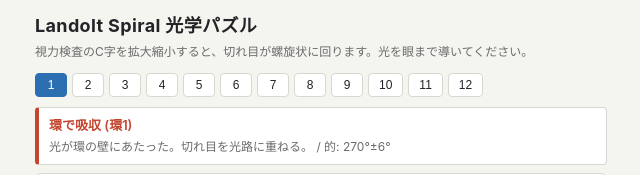
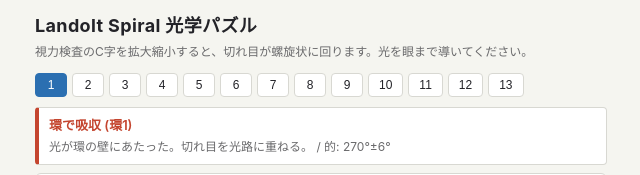
Before and after one commit to milkyroad684/landolt-spiral, a plain HTML site: page game.html in a window 1280 px wide. Shown: the top 175 px of the page, 319-959 px from the left. Drawn offline with Linux system fonts and the light colour scheme.

Commit message:
Stage 4/9 を素直な解に修正し Stage 13(片面ミラー)を追加
- Stage 4/9: 閉じ込め(ロゼット)ルートのみだった解を、各機能環を
  1回ずつ使う最少バウンスの素直な道に再設計
- Stage 13: 片面ミラー(O)ギミック新規追加(外面=反射/内面=吸収/切れ目=素通り)
- README を全13ステージ・7ギミックに更新、凡例に片面ミラーを追記
- .gitignore に設計ログ(HANDOFF.md, tasks/)・バックアップ・作業用ファイルを追加

Co-Authored-By: Claude Opus 4.8 (1M context) <noreply@anthropic.com>

```diff
--- a/game.html
+++ b/game.html
@@ -242,6 +242,7 @@ svg.board {
       <span class="item"><span class="sw" style="background:#888780"></span>通常環 (壁は吸収)</span>
       <span class="item"><span class="sw" style="background:#BA7517"></span>プリズム (本体で屈折)</span>
       <span class="item"><span class="sw" style="background:#378ADD"></span>ミラー (反射)</span>
+      <span class="item"><span class="sw" style="background:#1FA8A0"></span>片面ミラー (外面は反射・内面は吸収)</span>
       <span class="item"><span class="sw" style="background:#D4537E"></span>ハーフミラー (分岐)</span>
       <span class="item"><span class="sw" style="background:#BA7517;border-style:dashed"></span>可変レンズ (径で屈折量変化)</span>
       <span class="item"><span class="sw" style="background:#2D9D4E"></span>緑フィルター</span>
@@ -282,6 +283,7 @@ const COLORS = {
   N: '#888780',
   P: '#BA7517',
   M: '#378ADD',
+  O: '#1FA8A0',
   H: '#D4537E',
   L: '#BA7517',
   F_r: '#C4452F',
@@ -454,6 +456,22 @@ function trace(stage, rings) {
           allMarks.push({ kind: 'reflect', x: Q[0], y: Q[1] });
           P = Q; bounces++;
           break;
+        case 'O':
+          // 片面ミラー: 外側の面=鏡(反射) / 内側の面=吸収 / 切れ目=素通り。
+          // 法線 nrm は中心から外向き。光の進行方向 d との内積で当たった面を判定する。
+          if (inGap) { P = Q; break; }
+          if (d[0]*nrm[0] + d[1]*nrm[1] < 0) {
+            // 内向きに進んで当たった = 外面に当たった → 反射
+            d = reflectDir(d, nrm);
+            allMarks.push({ kind: 'reflect', x: Q[0], y: Q[1] });
+            P = Q; bounces++;
+          } else {
+            // 外向きに進んで当たった = 内面に当たった → 吸収
+            allMarks.push({ kind: 'absorb', x: Q[0], y: Q[1] });
+            finished.push({ status: 'absorb', ringIdx: bestIdx, color });
+            terminated = true;
+          }
+          break;
         case 'F':
           // 切れ目は物理的な穴: 色を問わず素通り。本体は色一致時のみ通過。
           if (inGap || color === 'white' || color === ring.color) {
@@ -530,14 +548,14 @@ const STAGES = [
   },
   {
     id: 4, name: "Stage 4 — 屈折と反射",
-    hint: "通常環の切れ目から出し、プリズムで曲げ、ミラーで反射させて下方の眼へ。",
-    target: 140.5, tol: 10, source: 'white',
+    hint: "内側のミラーで光を折り返し、プリズムで曲げて、外環の切れ目から眼へ通す。",
+    target: 69.1, tol: 10, source: 'white',
     rings: [
-      { type:'N', k:60,        t0:339.1, r:75 },
-      { type:'P', delta:-56.7, k:-160,  t0:108.9, r:125 },
-      { type:'M', k:100,       t0:38.1,  r:210 },
+      { type:'M', k:110,       t0:169.0, r:78,  gapHalf:16 },
+      { type:'P', delta:-30.5, k:-130,  t0:326.8, r:130, gapHalf:16 },
+      { type:'N', k:70,        t0:20.6,  r:210, gapHalf:16 },
     ],
-    // solved: r=[44,71,198]
+    // solved: r=[61,105,167]（内ミラーで折返し→プリズム本体で屈折→外環の切れ目から眼）
   },
   {
     id: 5, name: "Stage 5 — 可変レンズ",
@@ -583,14 +601,14 @@ const STAGES = [
   },
   {
     id: 9, name: "Stage 9 — 多段反射",
-    hint: "ミラー→プリズム→ミラーで角度を稼ぐ。反射しすぎると迷光になり出口を失う。",
-    target: 305, tol: 5, source: 'white',
+    hint: "内プリズムで斜めに振り、2枚のミラーで反射して角度を稼ぎ、外ミラーの切れ目から眼へ。",
+    target: 204.7, tol: 10, source: 'white',
     rings: [
-      { type:'M', k:160,    t0:134.9, r:70 },
-      { type:'P', delta:35, k:-120,   t0:334.6, r:140 },
-      { type:'M', k:110,    t0:147.1, r:225 },
+      { type:'P', delta:-51.7, k:-130, t0:242.1, r:60,  gapHalf:16 },
+      { type:'M', k:110,       t0:216.6, r:120, gapHalf:16 },
+      { type:'M', k:110,       t0:62.0,  r:200, gapHalf:16 },
     ],
-    // solved: r=[82,118,244]
+    // solved: r=[66,112,253]（内プリズムで屈折→ミラー2枚で反射→外ミラーの切れ目から眼）
   },
   {
     id: 10, name: "Stage 10 — 集大成",
@@ -627,6 +645,18 @@ const STAGES = [
       { type:'P', delta:72, k:-110, t0:30, r:200 },
     ],
     // solved: r=[60,96], exit=323.6°（内環は2つ目の切れ目で270°を通し、プリズム本体で屈折）
+  },
+  {
+    id: 13, name: "Stage 13 — 片面ミラー（外面だけ鏡）",
+    hint: "最内環は外面だけが鏡（内面は吸収）。プリズムで曲げ→外ミラーで折り返し→プリズムの切れ目→片面ミラーの外面で反射→プリズムと外ミラーの切れ目を抜けて右下の眼へ。",
+    target: 336.5, tol: 8, source: 'white',
+    rings: [
+      { type:'O', k:-70,    t0:226.5, r:80,  gapHalf:12 },
+      { type:'P', delta:20, k:130,    t0:-94.1, r:134, gapOffsets:[0, 33.7], gapHalf:12 },
+      { type:'M', k:-160,   t0:166.7, r:240, gapHalf:12 },
+    ],
+    // solved: r=[65,114,230], exit=336.5°
+    //   光路: O切れ目→P本体で屈折→M本体で反射→P切れ目→O外面で反射→P切れ目→M切れ目→眼（本体3回・素直な道）
   },
 ];
 
@@ -689,6 +719,7 @@ function ringColor(ring) {
     case 'N': return COLORS.N;
     case 'P': return COLORS.P;
     case 'M': return COLORS.M;
+    case 'O': return COLORS.O;
     case 'H': return COLORS.H;
     case 'L': return COLORS.L;
     case 'F': return ring.color === 'r' ? COLORS.F_r : COLORS.F_g;
@@ -906,6 +937,7 @@ function ringTypeLabel(r) {
     case 'N': return '通常';
     case 'P': return 'プリズム';
     case 'M': return 'ミラー';
+    case 'O': return '片面ミラー';
     case 'H': return 'ハーフミラー';
     case 'L': return '可変レンズ';
     case 'F': return 'フィルター(' + (r.color === 'r' ? '赤' : '緑') + ')';
```
Also changed, not shown: index.html (+44 -12 lines), 2 other files.
